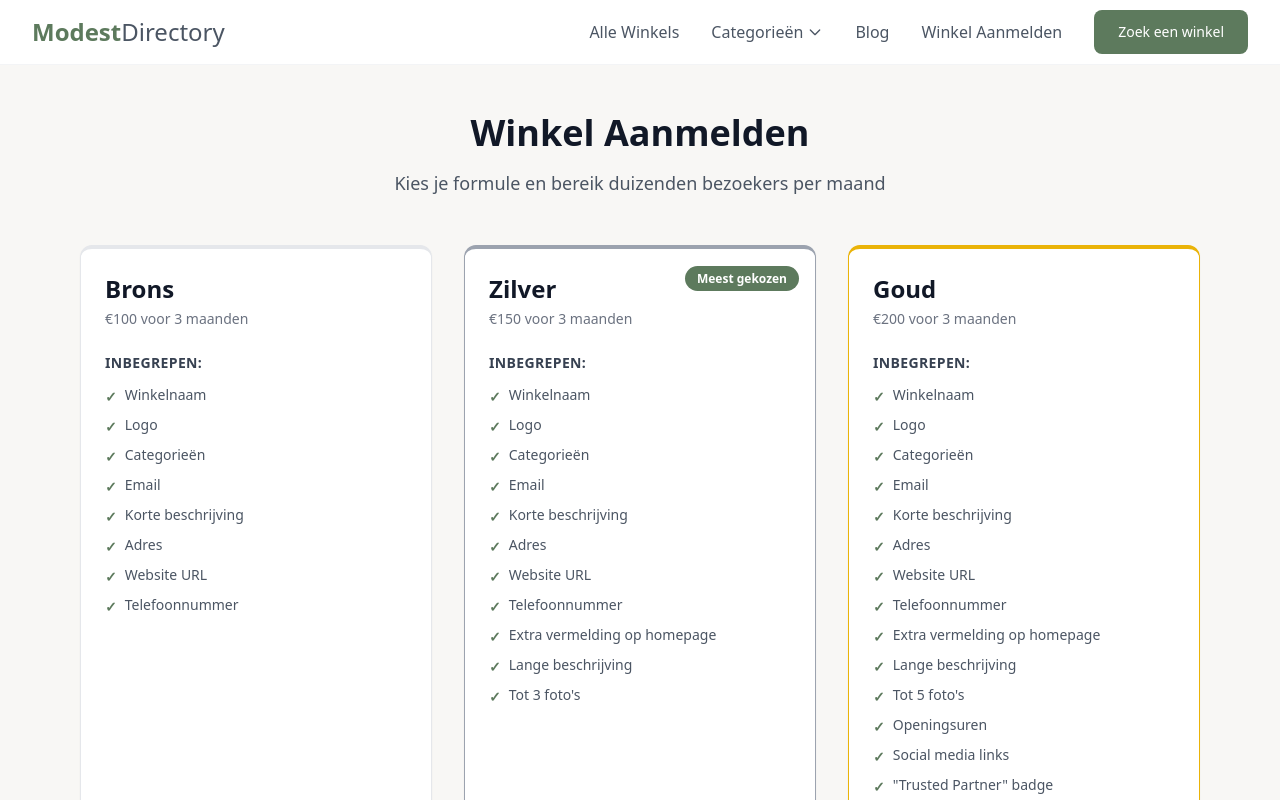
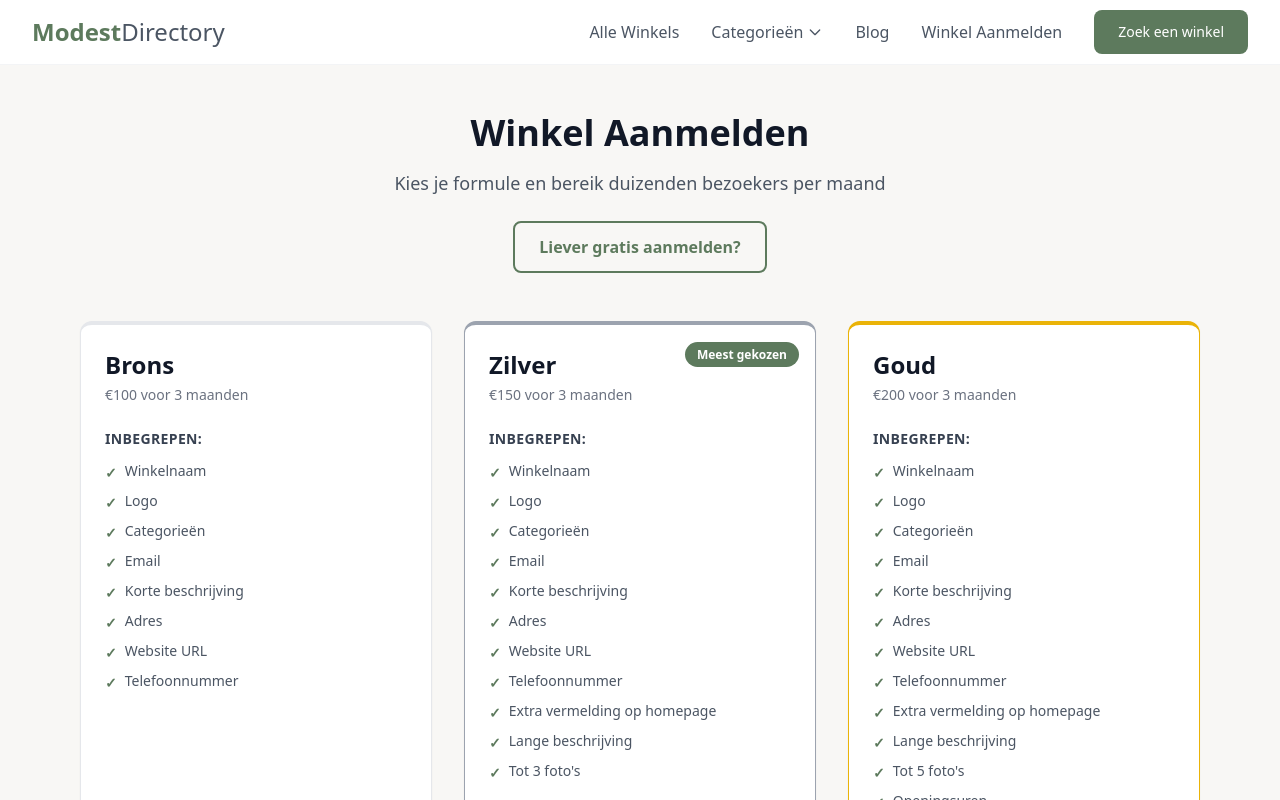
Before and after one commit to Bart19091968/modest-directory, a Next.js app: page /aanmelden in a window 1280 px wide. Shown: the top 800 px of the page. Built offline with nearby package versions, Linux system fonts and the light colour scheme; no server answers.

Commit message:
feat: add free registration button on aanmelden page

```diff
--- a/components/AanmeldenClient.tsx
+++ b/components/AanmeldenClient.tsx
@@ -1,6 +1,7 @@
 'use client'
 
 import { useRef, useState } from 'react'
+import Link from 'next/link'
 import ShopRegistrationForm from '@/components/ShopRegistrationForm'
 
 
@@ -88,6 +89,14 @@ export default function AanmeldenClient() {
         <p className="text-gray-600 text-lg max-w-2xl mx-auto">
           Kies je formule en bereik duizenden bezoekers per maand
         </p>
+        <div className="mt-6">
+          <Link
+            href="/gratis-aanmelden"
+            className="inline-block border-2 border-accent text-accent px-6 py-3 rounded-lg font-semibold hover:bg-accent hover:text-white transition-colors"
+          >
+            Liever gratis aanmelden?
+          </Link>
+        </div>
       </div>
 
       {/* Pricing cards */}
```
